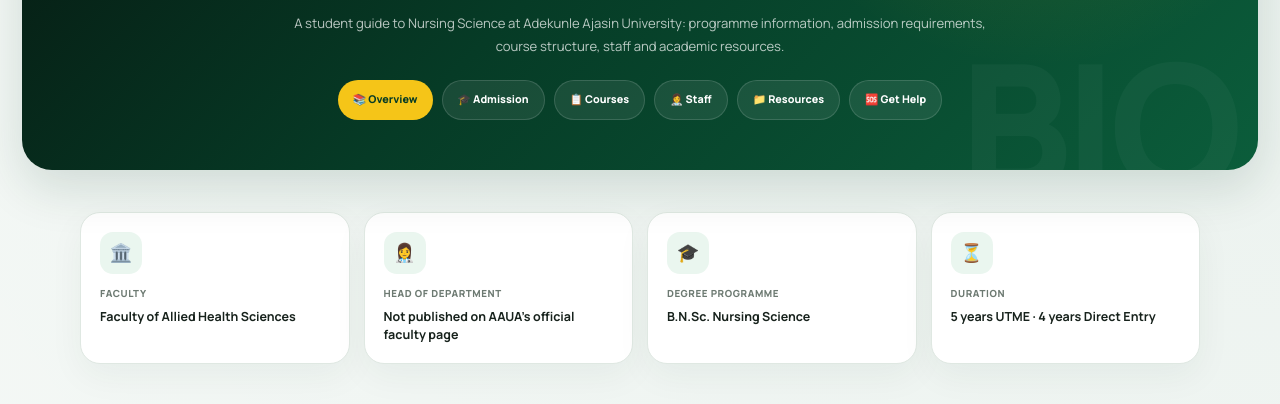
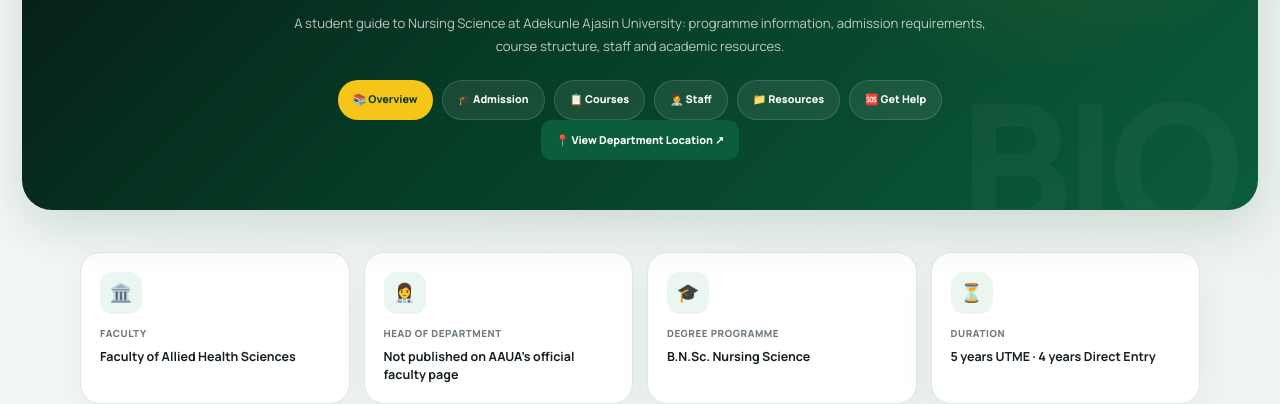
Before and after one commit to heritagekorodele30-ui/Heritage_unipilot, a plain HTML site: page nursing-science.html in a window 1280 px wide. Shown: the part 424-828 px from the top of the page. Drawn offline with Linux system fonts and the light colour scheme.

Commit message:
Add department location button to Nursing Science page

```diff
--- a/nursing-science.html
+++ b/nursing-science.html
@@ -341,7 +341,7 @@
 <p class="faculty-name">Faculty of Allied Health Sciences · Department of Nursing Science</p>
 <p class="department-hero-description">A student guide to Nursing Science at Adekunle Ajasin University: programme information, admission requirements, course structure, staff and academic resources.</p>
 <div class="department-actions"><a class="department-action primary" href="#overview">📚 Overview</a><a class="department-action secondary" href="#admission">🎓 Admission</a><a class="department-action secondary" href="#courses">📋 Courses</a><a class="department-action secondary" href="#staff">👩‍⚕️ Staff</a><a class="department-action secondary" href="#resources">📁 Resources</a><a class="department-action secondary" href="#help">🆘 Get Help</a></div>
-</div></section>
+<a href="https://maps.app.goo.gl/C9XuyTMxtRu9HJgk6?g_st=ac" class="location-button" target="_blank" rel="noopener noreferrer">📍 View Department Location ↗</a></div></section>
 <main class="department-main">
 <section class="quick-info"><div class="quick-card"><div class="quick-icon">🏛️</div><span>Faculty</span><strong>Faculty of Allied Health Sciences</strong></div><div class="quick-card"><div class="quick-icon">👩‍⚕️</div><span>Head of Department</span><strong>Not published on AAUA’s official faculty page</strong></div><div class="quick-card"><div class="quick-icon">🎓</div><span>Degree programme</span><strong>B.N.Sc. Nursing Science</strong></div><div class="quick-card"><div class="quick-icon">⏳</div><span>Duration</span><strong>5 years UTME · 4 years Direct Entry</strong></div></section>
 <section class="department-section" id="overview"><div class="section-heading"><span>WELCOME &amp; BACKGROUND</span><h2>About the Department</h2><p>Summarised from the Nursing Science handbook extracts supplied for this page.</p></div><div class="content-card"><p><strong>Welcome to the Department of Nursing Science.</strong> This handbook guide supports undergraduate students as they navigate the B.N.Sc. Nursing Science curriculum, academic procedures and university regulations.</p><p>The generic programme is designed to prepare independent professional nurses who can work effectively within interdisciplinary healthcare teams. It responds to changing disease patterns in Nigeria and across Africa, building competence in clinical care, patient safety and health-facility management.</p><p><strong>Programme philosophy:</strong> Nursing views people as biopsychosocial beings whose needs guide health-related activities. It combines nursing science with life, social and behavioural sciences to support clients through evidence-based practice across primary, secondary and tertiary care.</p></div></section>
```
